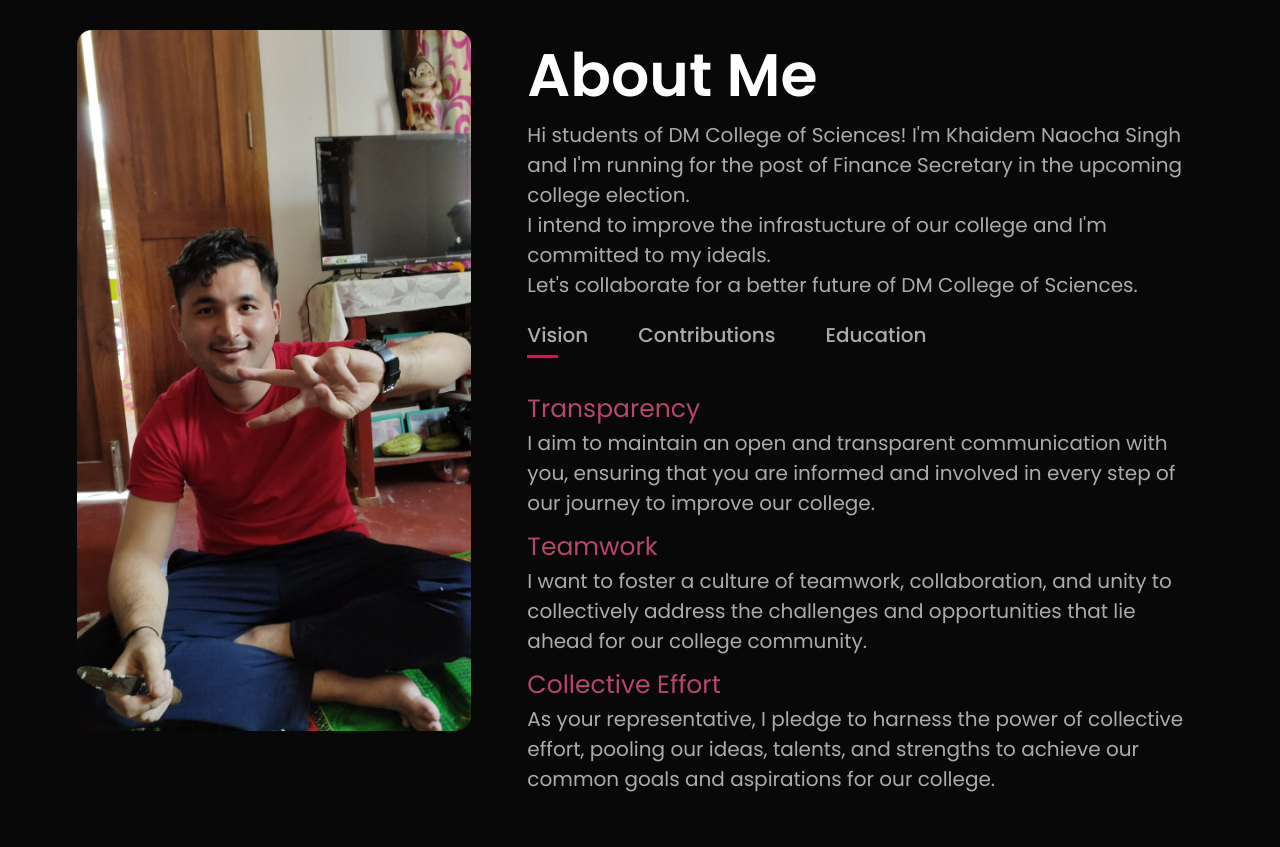
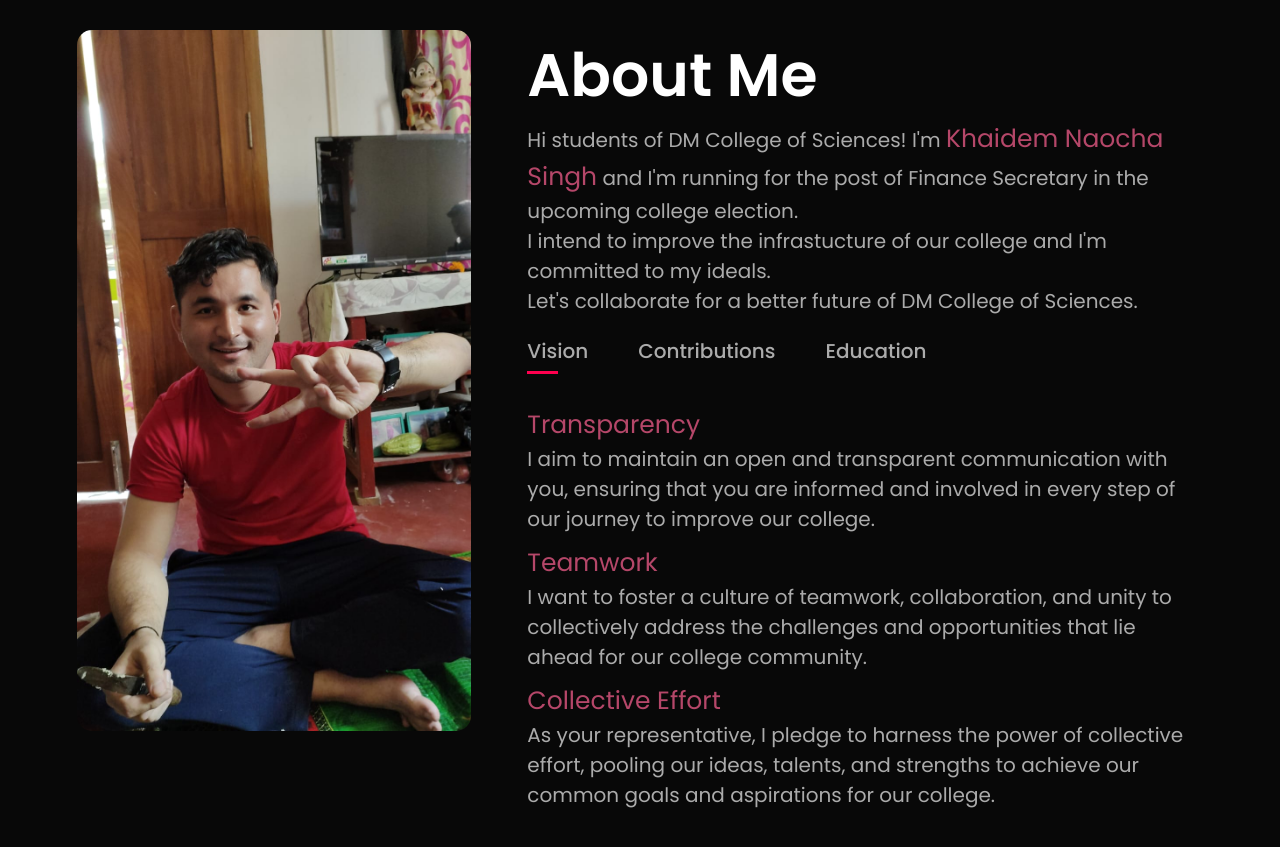
Before and after one commit to Xenocide31/VoteForNaocha, a plain HTML site: page index.html in a window 1280 px wide. Shown: the part 860-1707 px from the top of the page. Drawn offline with Linux system fonts and the light colour scheme.

Commit message:
Update style.css

```diff
--- a/style.css
+++ b/style.css
@@ -85,6 +85,11 @@ nav ul li a:hover::after {
 #about {
     padding: 80px 0;
     color: #ababab;
+}
+
+span {
+    color: #b54769;
+    font-size: 25px;
 }
 
 .row {
```
